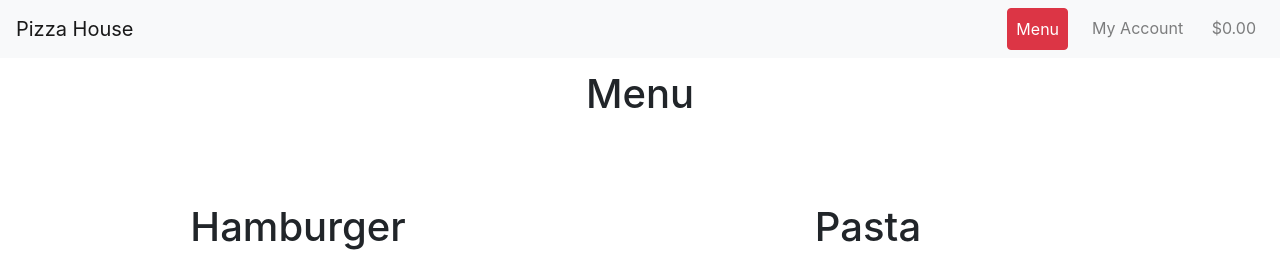
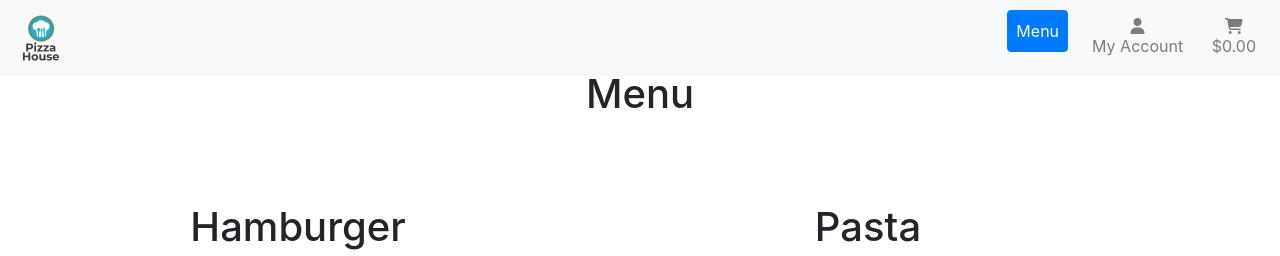
Before and after one commit to SaintHuddini/Pizza-Bella, a Django app: page /menu/ in a window 1280 px wide. Shown: the top 256 px of the page. Run offline with Django 3.2, Linux system fonts and the light colour scheme; some libraries are stand-ins or nearby versions.

Commit message:
user can now see name of the product in the cart. Company logo created and font icons added

```diff
--- a/cart/cart.py
+++ b/cart/cart.py
@@ -43,9 +43,7 @@ class Cart(object):
         foods = Recipe.objects.filter(id__in=food_ids)
         cart = self.cart.copy()
         for food in foods:
-            if food.id in self.cart:
-
-                cart[food.id]['food'] = food
+            cart[str(food.id)]['food'] = food
         print(cart)
 
         for item in cart.values():
--- a/templates/base.html
+++ b/templates/base.html
@@ -22,6 +22,7 @@
 	<script src="https://code.jquery.com/jquery-3.4.1.slim.min.js"
 		integrity="sha384-J6qa4849blE2+poT4WnyKhv5vZF5SrPo0iEjwBvKU7imGFAV0wwj1yYfoRSJoZ+n" crossorigin="anonymous">
 	</script>
+	<script src="https://use.fontawesome.com/e1939e6e65.js"></script>
 	<script src="https://stackpath.bootstrapcdn.com/bootstrap/4.4.1/js/bootstrap.min.js"
 		integrity="sha384-wfSDF2E50Y2D1uUdj0O3uMBJnjuUD4Ih7YwaYd1iqfktj0Uod8GCExl3Og8ifwB6" crossorigin="anonymous">
 	</script>
@@ -36,7 +37,7 @@
 	<header class="container-fluid fixed-top">
 		<nav class="navbar navbar-expand-md navbar-light bg-light fixed-top">
 			<a class="navbar-brand" href="{% url 'home' %}">
-				Pizza House
+				<img src="{% static 'images/pizza_house.png' %}" alt="Pizza_house_logo" width="50" height="50">
 			</a>
 				<button class="navbar-toggler" type="button" data-toggle="collapse" data-target="#navbarResponsive">
             <span class="navbar-toggler-icon"></span>
@@ -46,7 +47,7 @@
 				<div class="collapse navbar-collapse" id="navbarResponsive">
 					<ul class="navbar-nav ml-auto">
 						<li class="nav-item">
-							<a class="nav-link btn btn-danger btn-info text-white mr-3" href="{% url 'menu' %}">Menu</a>
+							<a class="nav-link btn btn-primary text-white mr-3" href="{% url 'menu' %}">Menu</a>
 						</li>
 						<div class="float-right">
 							<!--Book Now Button in Navbar BS -->
@@ -54,7 +55,7 @@
 								<a class="text-black nav-link" href="#" id="user-options" data-toggle="dropdown"
 									aria-haspopup="true" aria-expanded="false">
 									<div class="text-center">
-									<div><i class="fas fa-user fa-lg"></i></div>
+										<i class="fa fa-user" aria-hidden="true"></i>
 										<p class="my-0">My Account</p>
 									</div>
 								</a>
@@ -76,7 +77,7 @@
 								<a class="{% if grand_total %}text-info font-weight-bold{% else %}text-black{% endif %} nav-link"
 									href="{% url 'cart:cart_detail' %}">
 									<div class="text-center">
-									<div><i class="fas fa-shopping-bag fa-lg"></i></div>
+										<i class="fa fa-shopping-cart" aria-hidden="true"></i>
 										<p class="my-0">
 											{% if grand_total %}
 											${{ grand_total|floatformat:2 }}
```
Also changed, not shown: templates/cart/detail.html (+24 -9 lines), static/images/pizza_house.png (added). Lines whose indentation alone changed are shown as unchanged.
